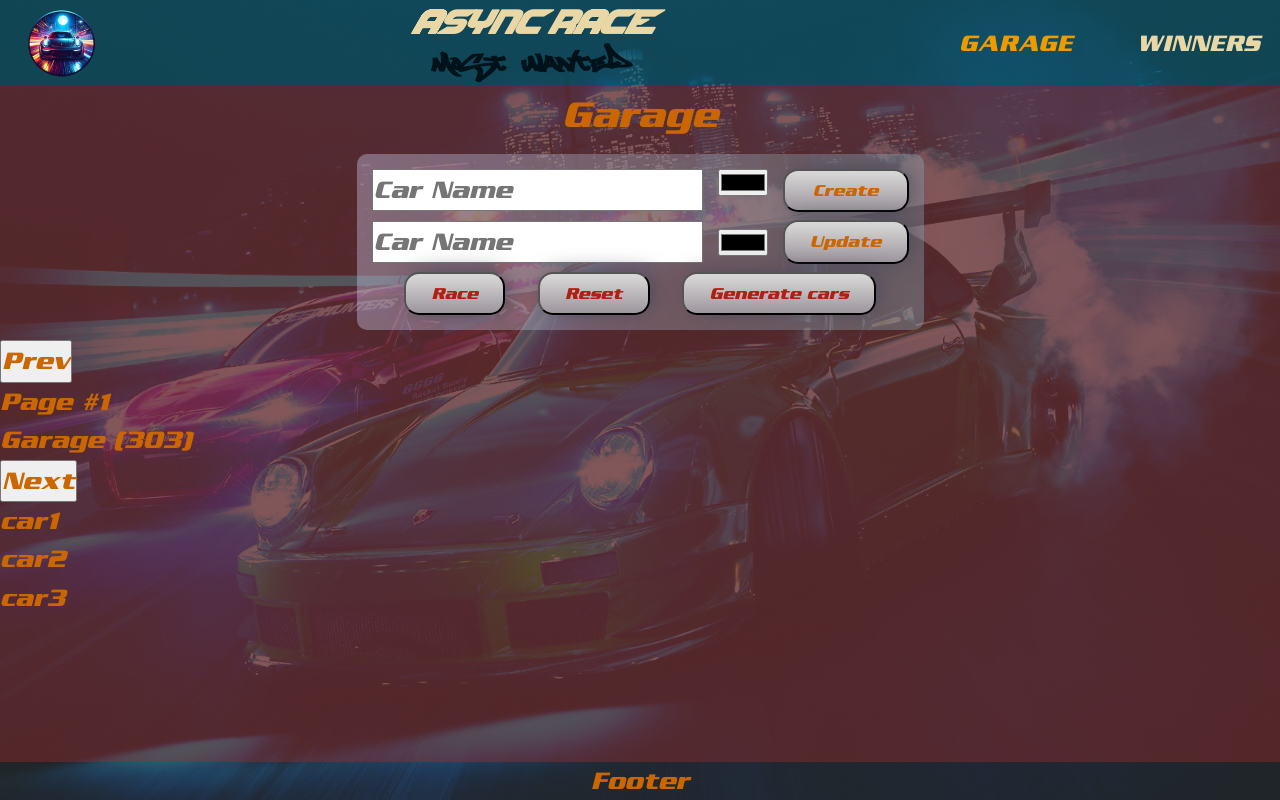
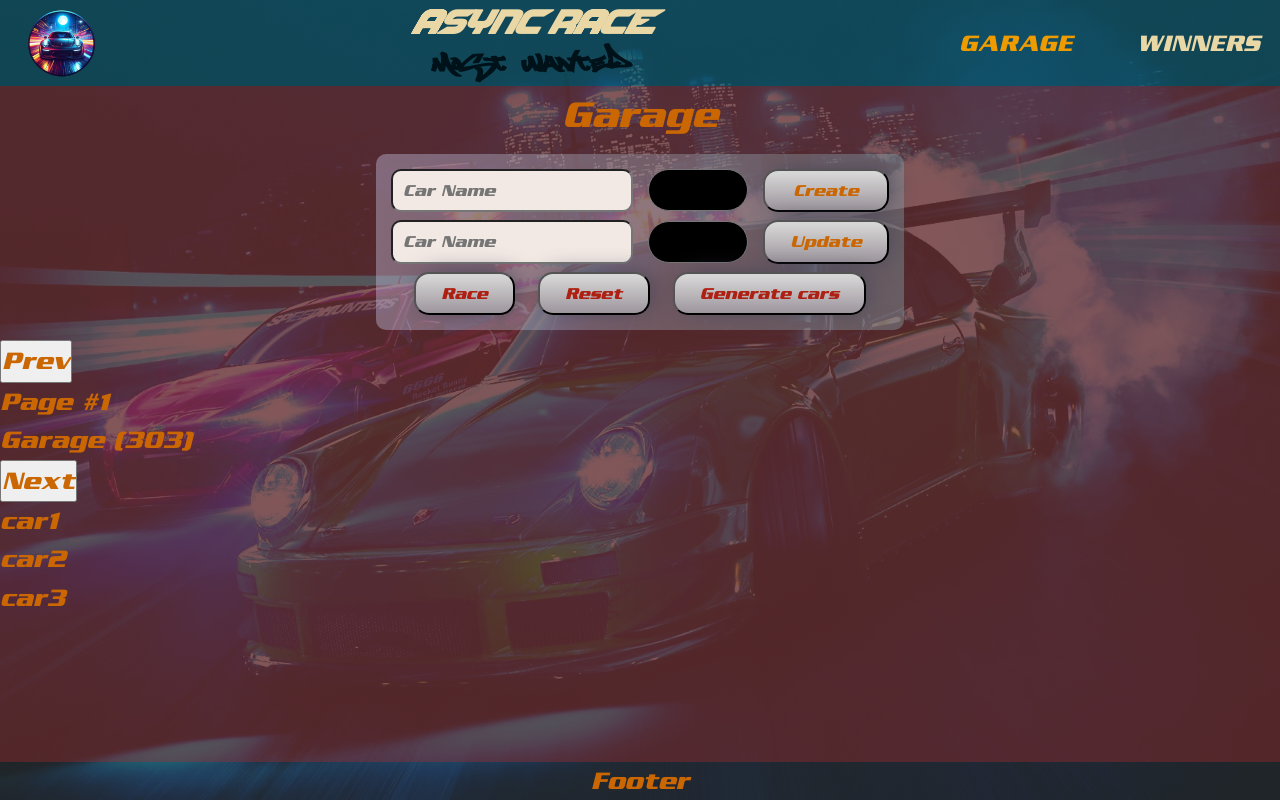
Before and after one commit to RoierS/async-race-project, a React (Vite) app: page /garage in a window 1280 px wide. Built offline with nearby package versions, Linux system fonts and the light colour scheme.

Commit message:
feat: create reusable input

```diff
--- /dev/null
+++ b/src/constants/constants.ts
@@ -0,0 +1,3 @@
+export const defaultCarColor = "#000000";
+
+export const defaultCarName = "car";
--- a/src/ui/CreateCar/CreateCar.tsx
+++ b/src/ui/CreateCar/CreateCar.tsx
@@ -1,16 +1,35 @@
+import { useState } from "react";
+
+import { defaultCarColor } from "@constants/constants";
 import Button from "@ui/Button/Button";
+
+import Input from "@ui/Input/Input";
 
 import styles from "./CreateCar.module.css";
 
 function CreateCar() {
+  const [name, setName] = useState("");
+  const [color, setColor] = useState(defaultCarColor);
+
   const handleClick = () => {
     // ToDO : Add logic
   };
 
   return (
     <form className={styles.createCar}>
-      <input className={styles.nameInput} type="text" placeholder="Car Name" />
-      <input className={styles.colorInput} type="color" />
+      <Input
+        type="text"
+        placeholder="Car Name"
+        value={name}
+        onChange={(e) => setName(e.target.value)}
+      />
+
+      <Input
+        type="color"
+        value={color}
+        onChange={(e) => setColor(e.target.value)}
+      />
+
       <Button type="button" onClick={handleClick} size="medium">
         Create
       </Button>
--- a/src/ui/EditCar/EditCar.tsx
+++ b/src/ui/EditCar/EditCar.tsx
@@ -1,16 +1,35 @@
+import { useState } from "react";
+
+import { defaultCarColor } from "@constants/constants";
 import Button from "@ui/Button/Button";
+
+import Input from "@ui/Input/Input";
 
 import styles from "./EditCar.module.css";
 
 function EditCar() {
+  const [name, setName] = useState("");
+  const [color, setColor] = useState(defaultCarColor);
+
   const handleClick = () => {
     // ToDO : Add logic
   };
 
   return (
     <form className={styles.editCar}>
-      <input className={styles.nameInput} type="text" placeholder="Car Name" />
-      <input className={styles.colorInput} type="color" />
+      <Input
+        type="text"
+        placeholder="Car Name"
+        value={name}
+        onChange={(e) => setName(e.target.value)}
+      />
+
+      <Input
+        type="color"
+        value={color}
+        onChange={(e) => setColor(e.target.value)}
+      />
+
       <Button type="button" onClick={handleClick} size="medium">
         Update
       </Button>
--- /dev/null
+++ b/src/ui/Input/Input.module.css
@@ -0,0 +1,25 @@
+.textInput {
+  border-radius: 10px;
+  padding: 7px 10px;
+  background: var(--color-light);
+  font-size: 17px;
+}
+
+.colorInput {
+  border: none;
+  width: auto;
+  height: auto;
+  cursor: pointer;
+  background: none;
+  outline: none;
+}
+
+.colorInput::-webkit-color-swatch-wrapper {
+  padding: 0;
+  min-width: 100px;
+  height: 42px;
+}
+.colorInput::-webkit-color-swatch {
+  border-radius: 50px;
+  padding: 0;
+}
--- /dev/null
+++ b/src/ui/Input/Input.tsx
@@ -0,0 +1,29 @@
+import classNames from "classnames";
+
+import styles from "./Input.module.css";
+
+interface InputProps {
+  type: string;
+  placeholder?: string;
+  onChange: (event: React.ChangeEvent<HTMLInputElement>) => void;
+  value: string;
+}
+
+function Input({ type = "text", placeholder, onChange, value }: InputProps) {
+  const inputClass = classNames(styles.input, {
+    [styles.textInput]: type === "text",
+    [styles.colorInput]: type === "color",
+  });
+
+  return (
+    <input
+      className={inputClass}
+      type={type}
+      placeholder={placeholder}
+      onChange={onChange}
+      value={value}
+    />
+  );
+}
+
+export default Input;
```
